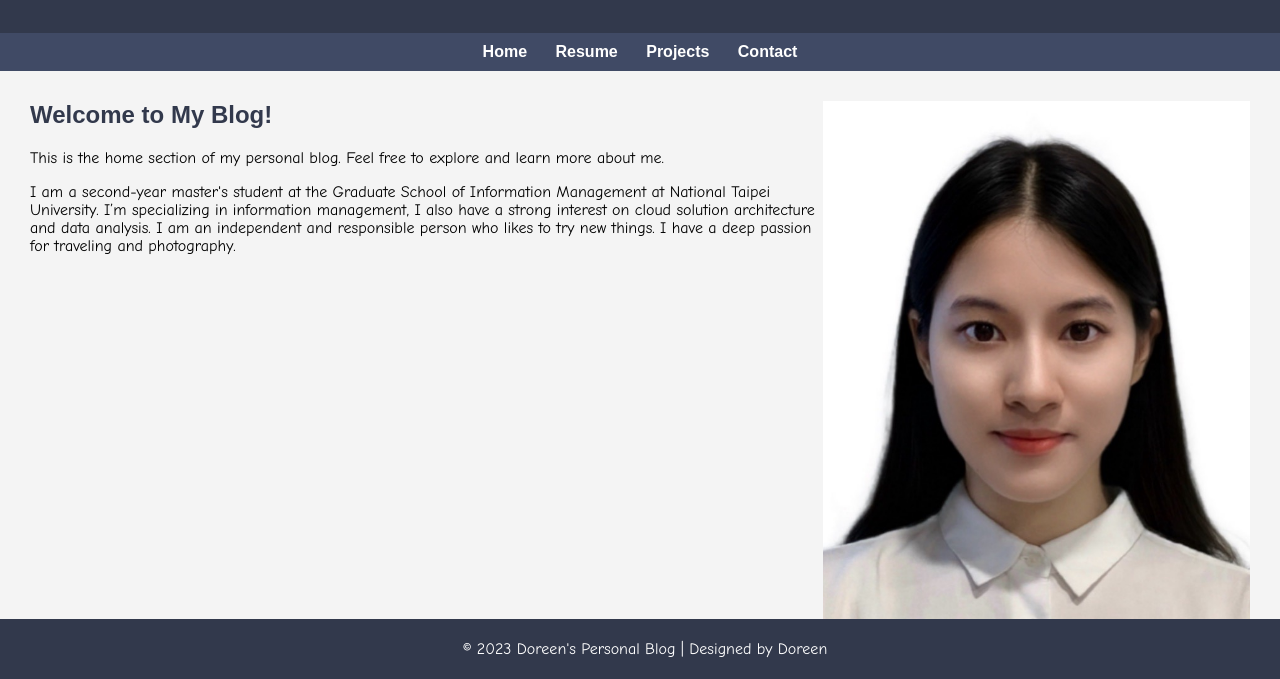
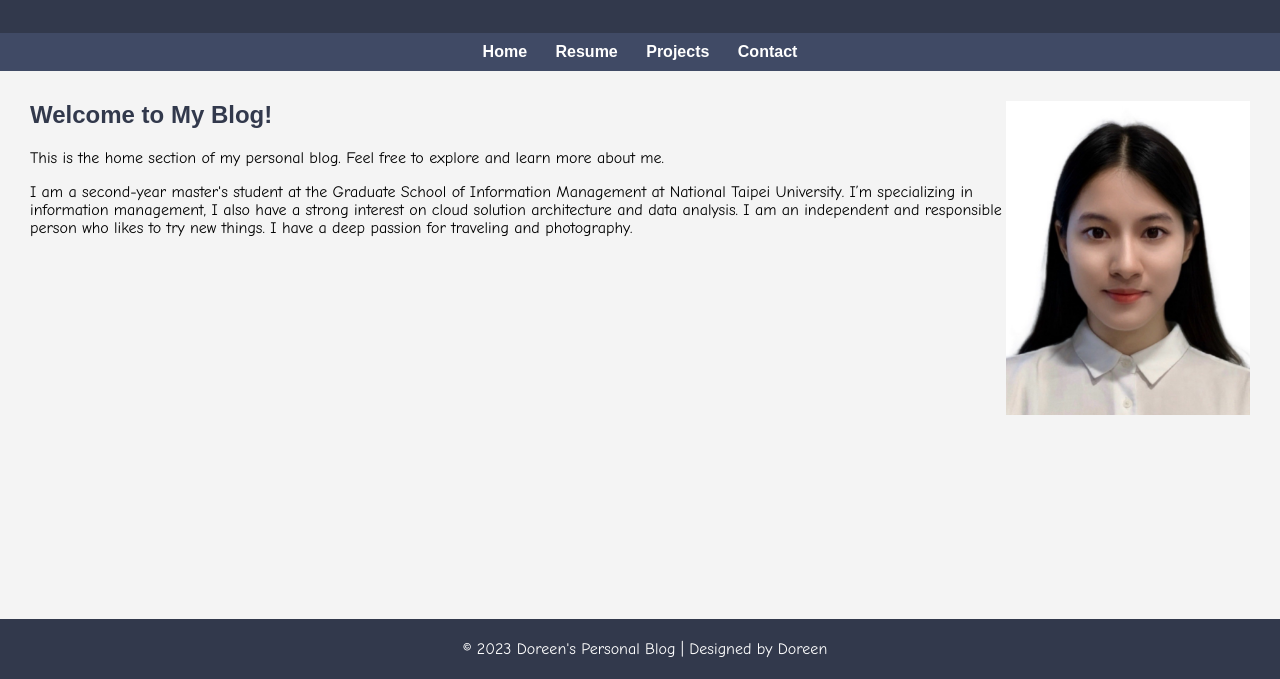
Before and after one commit to DoreenHou/Doreen-Website, a plain HTML site: page index.html in a window 1280 px wide. Shown: the part 121-800 px from the top of the page. Drawn offline with Linux system fonts and the light colour scheme.

Commit message:
Update index.html

```diff
--- a/index.html
+++ b/index.html
@@ -65,7 +65,7 @@
     </nav>
 
     <section id="home" style="display: block;">
-        <img style="float:right" src="images.jpg" width="35%" height="35%">
+        <img style="float:right" src="images.jpg" width="20%" height="20%">
         <h2 style="color: #32394c; font-family:Marker Felt, fantasy;" >Welcome to My Blog!</h2>
         <p>This is the home section of my personal blog. Feel free to explore and learn more about me.</p>
         <p>I am a second-year master's student at the Graduate School of Information Management at National Taipei University. I’m specializing in information management, I also have a strong interest on cloud solution architecture and data analysis.
```
